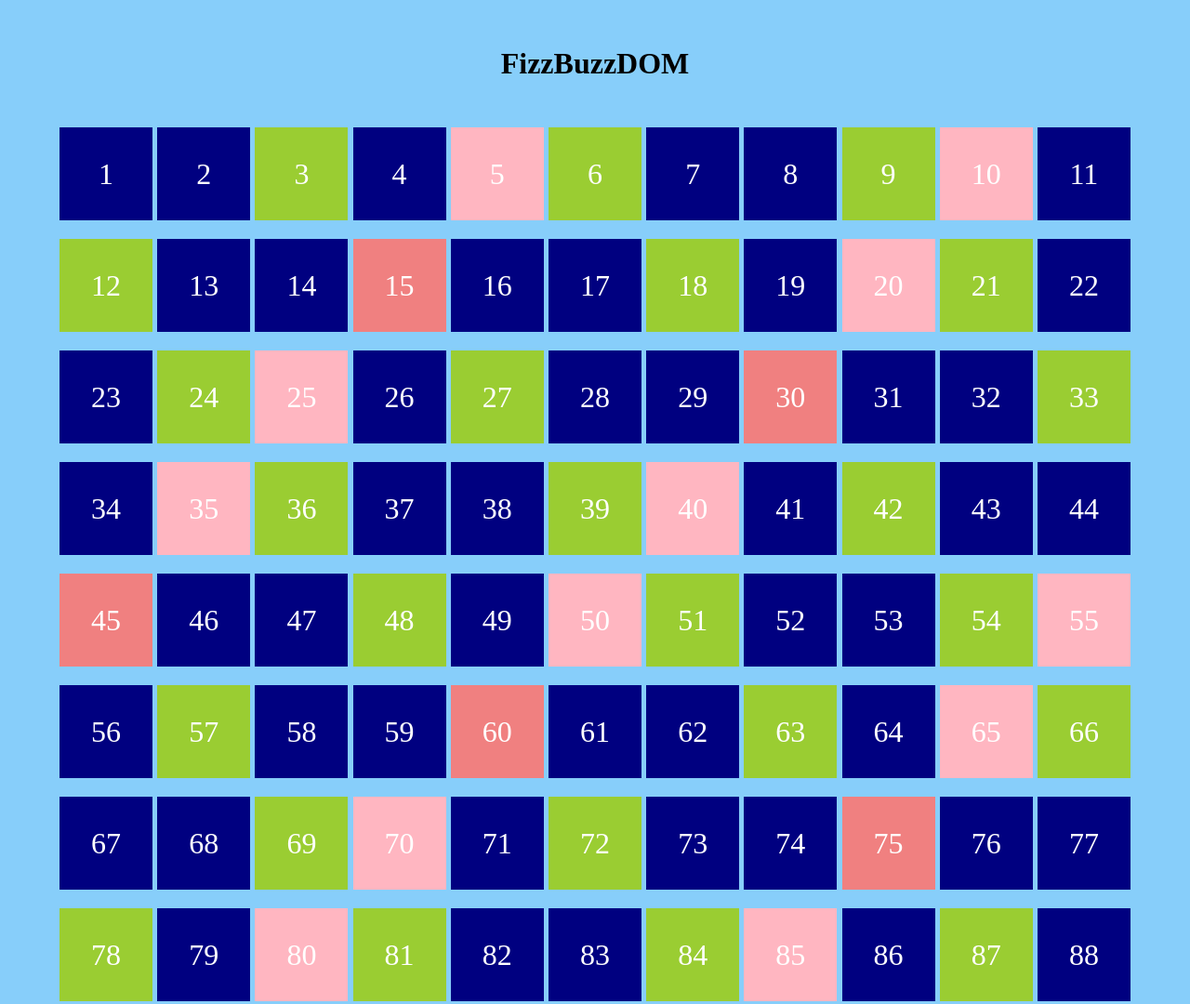
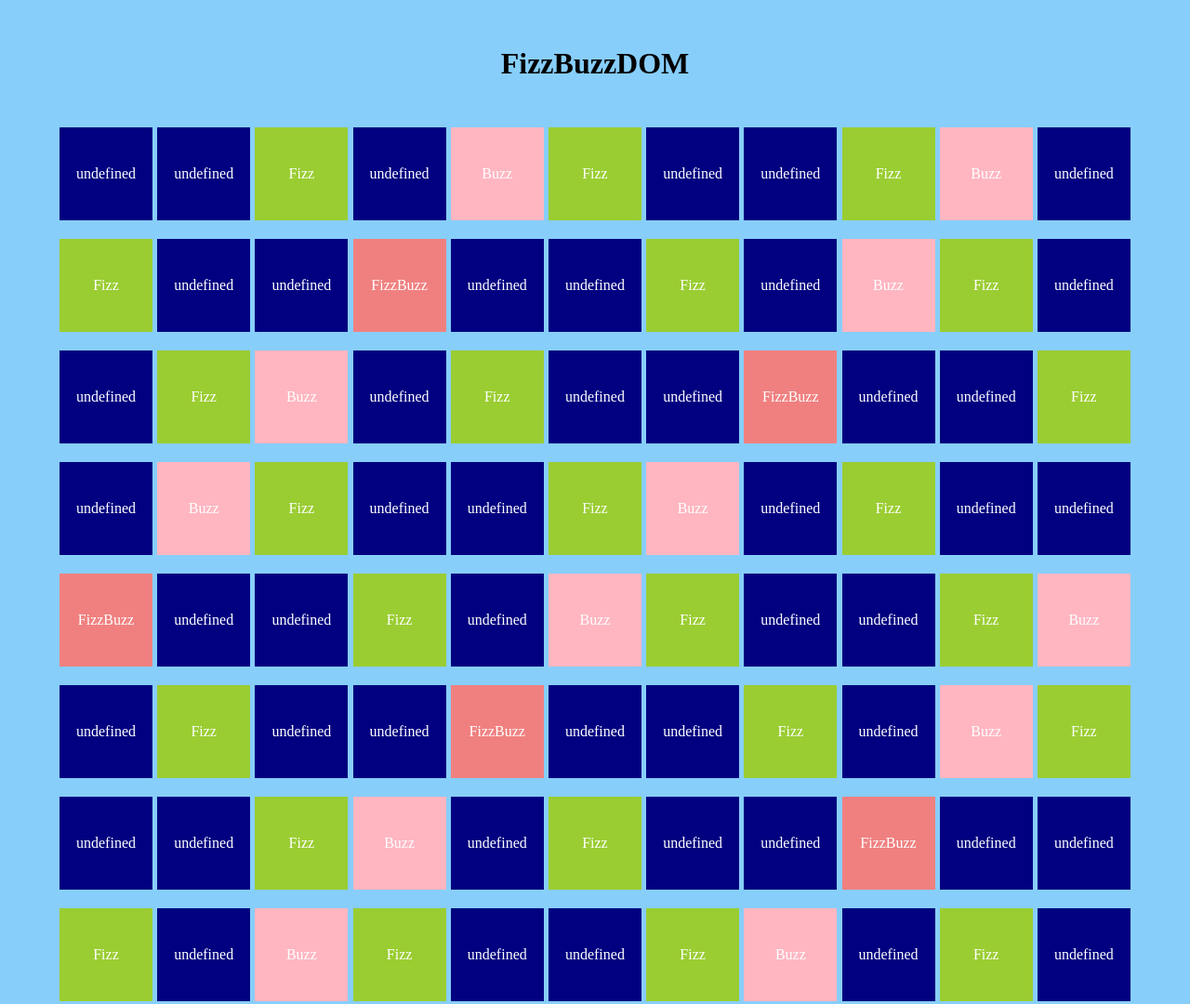
Before and after one commit to danielemantovani/js-fizzbuzz, a plain HTML site: page index.html in a window 1280 px wide. Shown: the top 1080 px of the page at 93% size. Drawn offline with Linux system fonts and the light colour scheme.

Commit message:
feat: switch numero con parola

```diff
--- a/css/style.css
+++ b/css/style.css
@@ -33,7 +33,6 @@ h1{
     justify-content: center;
     align-items: center;
     color: white;
-    font-size: 2rem;
 }
 
 .divisible3{
--- a/js/script.js
+++ b/js/script.js
@@ -8,21 +8,35 @@ for (let i = 1; i <= 100; i++) {
     console.log(i);
 
     let bgClass;
+    let wordChange;
 
     if (i % 15 === 0) {
         bgClass = "divisible15";
+        console.log("FizzBuzz");
+        wordChange = "FizzBuzz"
     } else if (i % 5 === 0) {
         bgClass = "divisible5";
+        wordChange = "Buzz"
     } else if (i % 3 === 0) {
         bgClass = "divisible3";
-    } else{
-        bgClass
+        wordChange = "Fizz"
+    } else {
+        bgClass;
+        i;
     }
 
 
-    const boxElem = `<div class="box ${bgClass}"> ${i}</div>`
+    // const boxElem = `<div class="box ${bgClass}"> ${i} </div>`
+    // console.log(boxElem);
+    // rowElem.innerHTML += boxElem
+
+    const boxElem = document.createElement("div"); // object
+    boxElem.innerHTML = i;
+    boxElem.innerHTML = wordChange
+    boxElem.classList.add("box");
+    boxElem.classList.add(bgClass);
     console.log(boxElem);
-    rowElem.innerHTML += boxElem
 
-
+    // stampa dell'elemento in pagina
+    rowElem.append(boxElem);
 }
```
Also changed, not shown: 1 other file.
